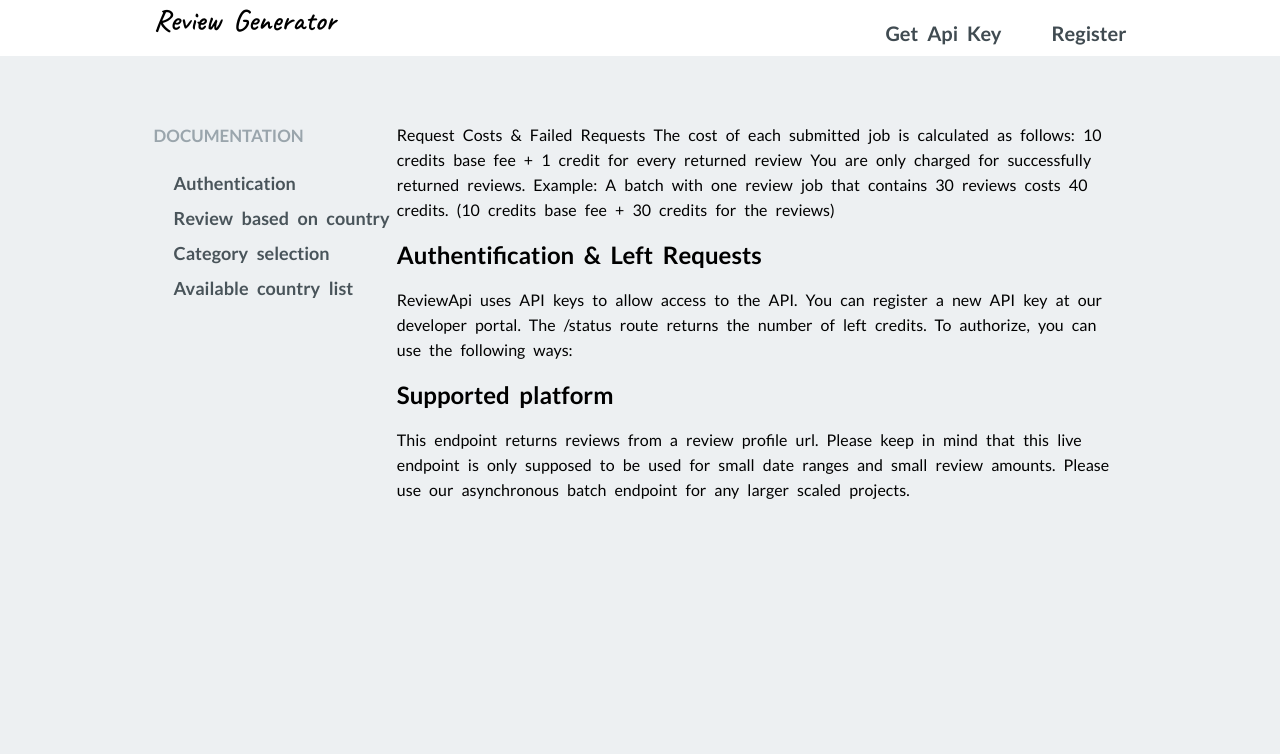
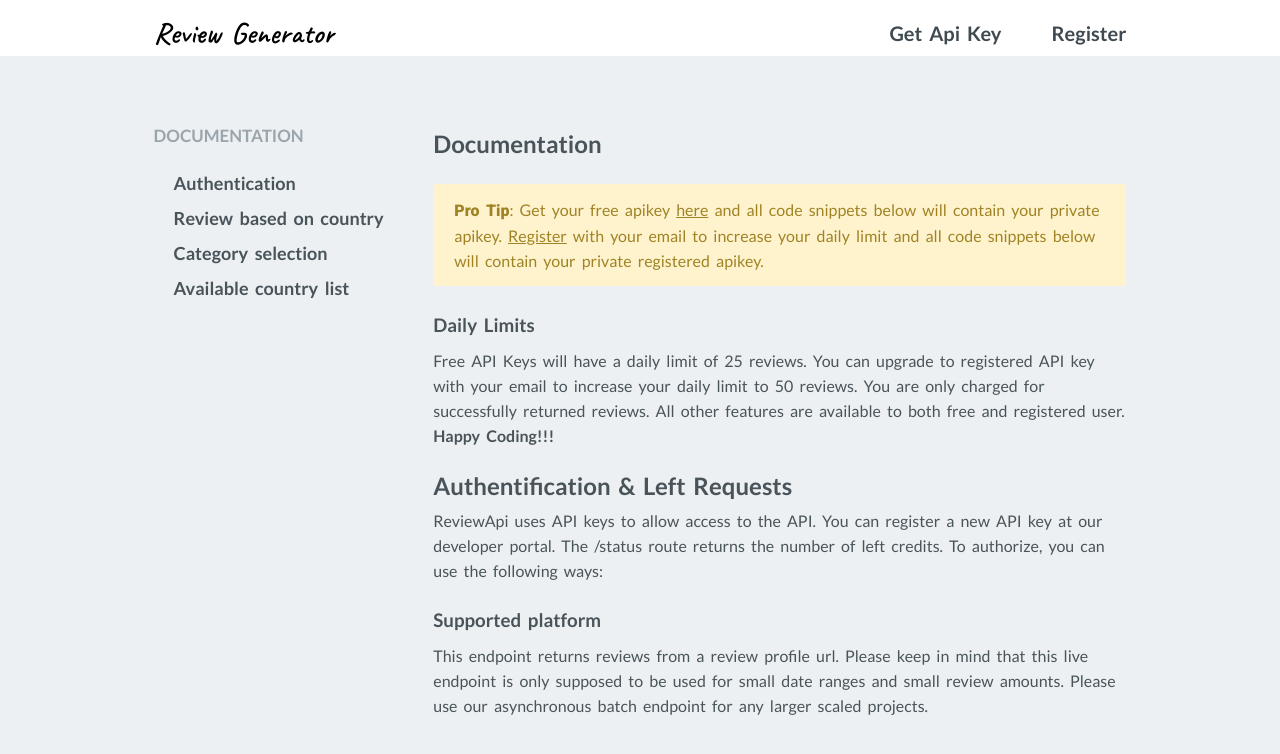
Before and after one commit to Ameen-Here/Review-Generator-API, a React (Create React App) app in the folder Frontend/review-generator/: page / in a window 1280 px wide. Shown: the top 754 px of the page. Built offline with nearby package versions, Linux system fonts and the light colour scheme.

Commit message:
Added tip for register and free api

```diff
--- a/Frontend/review-generator/src/App.css
+++ b/Frontend/review-generator/src/App.css
@@ -1,4 +1,4 @@
-@import url("https://fonts.googleapis.com/css2?family=Lato:ital,wght@0,100;0,300;0,400;0,700;1,100&family=Roboto:wght@100;300;400;500&display=swap");
+@import url("https://fonts.googleapis.com/css2?family=Lato:ital,wght@0,100;0,300;0,400;0,700;0,900;1,100&family=Roboto:wght@100;300;400;500;900&display=swap");
 
 .App {
   text-align: center;
@@ -8,7 +8,7 @@ body {
   background-color: #edf0f2;
   margin: 0;
   font-family: "Lato", "Roboto", sans-serif;
-  word-spacing: 5px;
+  word-spacing: 3px;
   line-height: 25px;
 }
 
--- a/Frontend/review-generator/src/components/Header.module.css
+++ b/Frontend/review-generator/src/components/Header.module.css
@@ -33,5 +33,5 @@
   font-family: "Caveat", cursive;
   font-size: 30px;
   margin: 0;
-  margin-top: 7px;
+  margin-top: 20px;
 }
--- a/Frontend/review-generator/src/components/Main.module.css
+++ b/Frontend/review-generator/src/components/Main.module.css
@@ -2,4 +2,5 @@
   padding: 50px 12%;
   display: grid;
   grid-template-columns: 1fr 3fr;
+  gap: 5%;
 }
--- a/Frontend/review-generator/src/components/MainContent.js
+++ b/Frontend/review-generator/src/components/MainContent.js
@@ -1,14 +1,24 @@
-import { Fragment } from "react";
+import classes from "./MainContent.module.css";
 
 const MainContent = () => {
   return (
-    <div>
+    <div className={classes.mainContent}>
+      <h2>Documentation</h2>
+      <div role="alert" className={`${classes.alert} ${classes.alertWarning}`}>
+        <b className={classes.bold}>Pro Tip</b>: Get your free apikey{" "}
+        <a href="#">here</a> and all code snippets below will contain your
+        private apikey. <a href="#">Register</a> with your email to increase
+        your daily limit and all code snippets below will contain your private
+        registered apikey.
+      </div>
+      <h3>Daily Limits</h3>
       <p>
-        Request Costs & Failed Requests The cost of each submitted job is
-        calculated as follows: 10 credits base fee + 1 credit for every returned
-        review You are only charged for successfully returned reviews. Example:
-        A batch with one review job that contains 30 reviews costs 40 credits.
-        (10 credits base fee + 30 credits for the reviews)
+        Free API Keys will have a daily limit of 25 reviews. You can upgrade to
+        registered API key with your email to increase your daily limit to 50
+        reviews. You are only charged for successfully returned reviews. All
+        other features are available to both free and registered user.
+        <br />
+        <b className={classes.lightBold}>Happy Coding!!!</b>
       </p>
       <h2>Authentification & Left Requests</h2>
       <p>
@@ -16,7 +26,7 @@ const MainContent = () => {
         new API key at our developer portal. The /status route returns the
         number of left credits. To authorize, you can use the following ways:
       </p>
-      <h2>Supported platform</h2>
+      <h3>Supported platform</h3>
       <p>
         This endpoint returns reviews from a review profile url. Please keep in
         mind that this live endpoint is only supposed to be used for small date
--- /dev/null
+++ b/Frontend/review-generator/src/components/MainContent.module.css
@@ -0,0 +1,46 @@
+.mainContent {
+  color: #49545a;
+  font-size: 16px;
+}
+
+.mainContent h2,
+.mainContent h3,
+.mainContent h4 {
+  margin: 25px 0 10px 0;
+}
+
+.mainContent p {
+  margin: 5px 0 15px 0;
+}
+
+.bold {
+  font-family: "Roboto", sans-serif;
+  font-weight: 900;
+}
+
+.lightBold {
+  font-weight: 600;
+}
+
+.alertWarning {
+  color: #9f8324;
+  background-color: #fff3cd;
+  border-color: #ffeeba;
+}
+
+.alert {
+  position: relative;
+  padding: 0.75rem 1.25rem;
+  margin: 4% 0;
+  border: 1px solid transparent;
+  border-radius: 0.25rem;
+}
+
+.alertWarning a {
+  color: #9f8324 !important;
+  text-decoration: underline;
+}
+
+.alertWarning a:hover {
+  color: #607cdb !important;
+}
```
